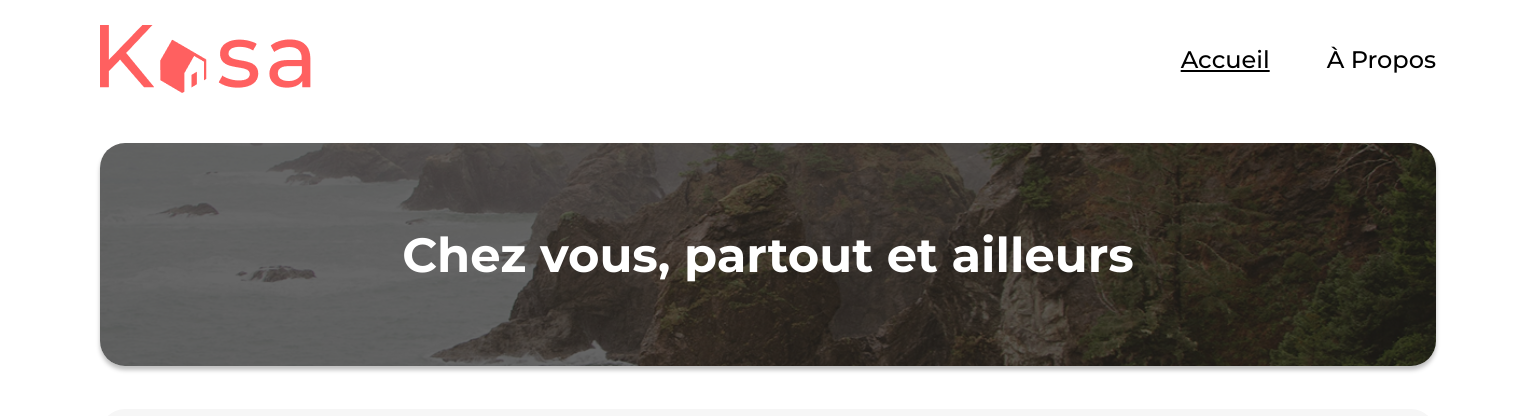
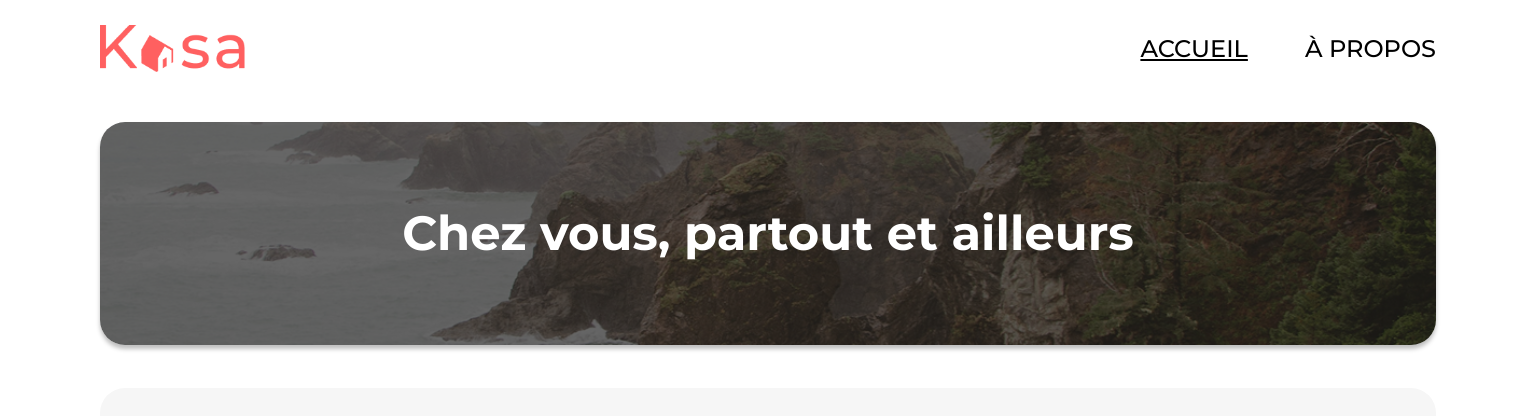
Before and after one commit to MNynee/kasa-locations, a React (Vite) app: page / in a window 1536 px wide. Shown: the part 20-436 px from the top of the page. Built offline with nearby package versions, Linux system fonts and the light colour scheme.

Commit message:
adjust to mobile-first

```diff
--- a/src/components/Banner/_banner.scss
+++ b/src/components/Banner/_banner.scss
@@ -2,11 +2,12 @@
 
 .banner {
     max-width: 100%;
-    height: 223px;
+    height: 111px;
     display: flex;
-    justify-content: center;
+    justify-content: flex-start;
     align-items: center;
-    border-radius: 25px;
+    border-radius: 10px;
+    padding: 16px 32px;
     box-shadow: variables.$shadow-banner-homepage;
 
     &.homepage {
@@ -28,21 +29,22 @@
         box-shadow: none;
     }
 
-    @media screen and (max-width: 376px) {
-        height: 111px;
-        justify-content: flex-start;
-        padding: 16px 32px;
-        border-radius: 10px;
+    @media screen and (min-width:1439px) {
+        height: 223px;
+        border-radius: 25px;
+        padding: 0;
+        text-align: center;
     }
 
     .banner__text {
-        font-size: 3rem;
+        font-size: 1.5rem;
         font-weight: 700;
+        width: 225px;
         color: variables.$footer-text-color;
 
-        @media screen and (max-width: 376px) {
-            font-size: 1.5rem;
-            width: 225px;
+        @media screen and (min-width:1439px) {
+            font-size: 3rem;
+            width: 100%;
         }
     }
 }
--- a/src/components/Header/_header.scss
+++ b/src/components/Header/_header.scss
@@ -2,40 +2,42 @@
 
 .header__container {
     max-width: 100%;
-    margin: 45px 100px 0;
+    margin: 20px 20px 0;
     display: flex;
     justify-content: space-between;
     align-items: center;
 
-    @media screen and (max-width: 376px) {
-        margin: 20px 20px 0;
+    @media screen and (min-width: 1439px) {
+        margin: 45px 100px 0;
     }
 
     .header__logo {
         display: block;
+        max-width: 145px;
 
-        @media screen and (max-width: 376px) {
-            max-width: 145px;
+        @media screen and (min-width: 1439px) {
+            width: 211px;
         }
     }
 
     .header__nav {
         display: flex;
         align-items: center;
-        gap: 57px;
+        gap: 26px;
 
-        @media screen and (max-width: 376px) {
-            gap: 26px;
+        @media screen and (min-width: 1439px) {
+            gap: 57px;
         }
 
         .nav__link {
             text-decoration: none;
-            font-size: 1.5rem;
+            text-transform: uppercase;
+            font-size: .75rem;
             font-weight: 500;
             color: variables.$text-color;
 
-            @media screen and (max-width: 376px) {
-                font-size: .75rem;
+            @media screen and (min-width: 1439px) {
+                font-size: 1.5rem;
             }
         }
 
--- a/src/main.css
+++ b/src/main.css
@@ -20,11 +20,11 @@ header {
 }
 
 main {
-  margin: 50px 100px;
+  margin: 27px 20px;
 }
-@media screen and (max-width: 376px) {
+@media screen and (min-width: 1439px) {
   main {
-    margin: 27px 20px;
+    margin: 50px 100px;
   }
 }
 
@@ -46,43 +46,45 @@ footer {
 
 .header__container {
   max-width: 100%;
-  margin: 45px 100px 0;
+  margin: 20px 20px 0;
   display: flex;
   justify-content: space-between;
   align-items: center;
 }
-@media screen and (max-width: 376px) {
+@media screen and (min-width: 1439px) {
   .header__container {
-    margin: 20px 20px 0;
+    margin: 45px 100px 0;
   }
 }
 .header__container .header__logo {
   display: block;
+  max-width: 145px;
 }
-@media screen and (max-width: 376px) {
+@media screen and (min-width: 1439px) {
   .header__container .header__logo {
-    max-width: 145px;
+    width: 211px;
   }
 }
 .header__container .header__nav {
   display: flex;
   align-items: center;
-  gap: 57px;
+  gap: 26px;
 }
-@media screen and (max-width: 376px) {
+@media screen and (min-width: 1439px) {
   .header__container .header__nav {
-    gap: 26px;
+    gap: 57px;
   }
 }
 .header__container .header__nav .nav__link {
   text-decoration: none;
-  font-size: 1.5rem;
+  text-transform: uppercase;
+  font-size: 0.75rem;
   font-weight: 500;
   color: #000000;
 }
-@media screen and (max-width: 376px) {
+@media screen and (min-width: 1439px) {
   .header__container .header__nav .nav__link {
-    font-size: 0.75rem;
+    font-size: 1.5rem;
   }
 }
 .header__container .header__nav .nav__link.active {
@@ -92,38 +94,40 @@ footer {
 .footer__container {
   margin: 66px auto 29px;
   text-align: center;
+  width: 122px;
 }
-@media screen and (max-width: 376px) {
+@media screen and (min-width: 1439px) {
   .footer__container {
-    width: 122px;
+    width: 100%;
   }
 }
 .footer__container .footer__logo {
-  margin-bottom: 32px;
+  margin-bottom: 10px;
 }
-@media screen and (max-width: 376px) {
+@media screen and (min-width: 1439px) {
   .footer__container .footer__logo {
-    margin-bottom: 10px;
+    margin-bottom: 32px;
   }
 }
 .footer__container .footer__text {
-  font-size: 1.5rem;
+  font-size: 0.75rem;
   font-weight: 500;
   color: #FFFFFF;
 }
-@media screen and (max-width: 376px) {
+@media screen and (min-width: 1439px) {
   .footer__container .footer__text {
-    font-size: 0.75rem;
+    font-size: 1.5rem;
   }
 }
 
 .banner {
   max-width: 100%;
-  height: 223px;
+  height: 111px;
   display: flex;
-  justify-content: center;
+  justify-content: flex-start;
   align-items: center;
-  border-radius: 25px;
+  border-radius: 10px;
+  padding: 16px 32px;
   box-shadow: 0 4px 4px rgba(0, 0, 0, 0.25);
 }
 .banner.homepage {
@@ -143,35 +147,37 @@ footer {
   background-size: cover;
   box-shadow: none;
 }
-@media screen and (max-width: 376px) {
+@media screen and (min-width: 1439px) {
   .banner {
-    height: 111px;
-    justify-content: flex-start;
-    padding: 16px 32px;
-    border-radius: 10px;
+    height: 223px;
+    border-radius: 25px;
+    padding: 0;
+    text-align: center;
   }
 }
 .banner .banner__text {
-  font-size: 3rem;
+  font-size: 1.5rem;
   font-weight: 700;
+  width: 225px;
   color: #FFFFFF;
 }
-@media screen and (max-width: 376px) {
+@media screen and (min-width: 1439px) {
   .banner .banner__text {
-    font-size: 1.5rem;
-    width: 225px;
+    font-size: 3rem;
+    width: 100%;
   }
 }
 
 .accomodations a {
   display: block;
-  height: 340px;
+  width: 335px;
+  height: 255px;
   border-radius: 10px;
 }
-@media screen and (max-width: 376px) {
+@media screen and (min-width: 1439px) {
   .accomodations a {
-    width: 335px;
-    height: 255px;
+    height: 340px;
+    width: 340px;
   }
 }
 
@@ -191,14 +197,14 @@ footer {
 .accomodations__card .card__title {
   position: absolute;
   left: 20px;
-  bottom: 20px;
+  bottom: 15px;
   font-size: 1.125rem;
   font-weight: 700;
   color: #FFFFFF;
 }
-@media screen and (max-width: 376px) {
+@media screen and (min-width: 1439px) {
   .accomodations__card .card__title {
-    bottom: 15px;
+    bottom: 20px;
   }
 }
 
@@ -259,21 +265,22 @@ footer {
 }
 
 .accomodations {
-  margin: 43px auto 50px;
-  padding: 56px 50px;
-  border-radius: 25px;
-  display: grid;
-  grid-template-columns: repeat(3, 1fr);
-  gap: 50px 60px;
-  background-color: #F6F6F6;
+  margin: 22px 0 0;
+  padding: 0;
+  display: flex;
+  justify-content: center;
+  flex-wrap: wrap;
+  gap: 20px;
 }
-@media screen and (max-width: 376px) {
+@media screen and (min-width: 1439px) {
   .accomodations {
-    margin: 22px 0 0;
-    padding: 0;
-    display: flex;
-    flex-wrap: wrap;
-    gap: 20px;
+    margin: 43px auto 50px;
+    padding: 56px 50px;
+    border-radius: 25px;
+    display: grid;
+    grid-template-columns: repeat(3, 1fr);
+    gap: 50px 60px;
+    background-color: #F6F6F6;
   }
 }
 
--- a/src/styles/_global.scss
+++ b/src/styles/_global.scss
@@ -9,10 +9,10 @@ header {
 }
 
 main {
-    margin: 50px 100px;
+    margin: 27px 20px;
 
-    @media screen and (max-width: 376px) {
-        margin: 27px 20px;
+    @media screen and (min-width:1439px) {
+        margin: 50px 100px;
     }
 }
 
```
Also changed, not shown: src/components/Card/_card.scss (+8 -7 lines), src/components/Footer/_footer.scss (+10 -9 lines), src/pages/Home/_Home.scss (+8 -7 lines), 1 other file (tests, documents, lock files or other folders).
